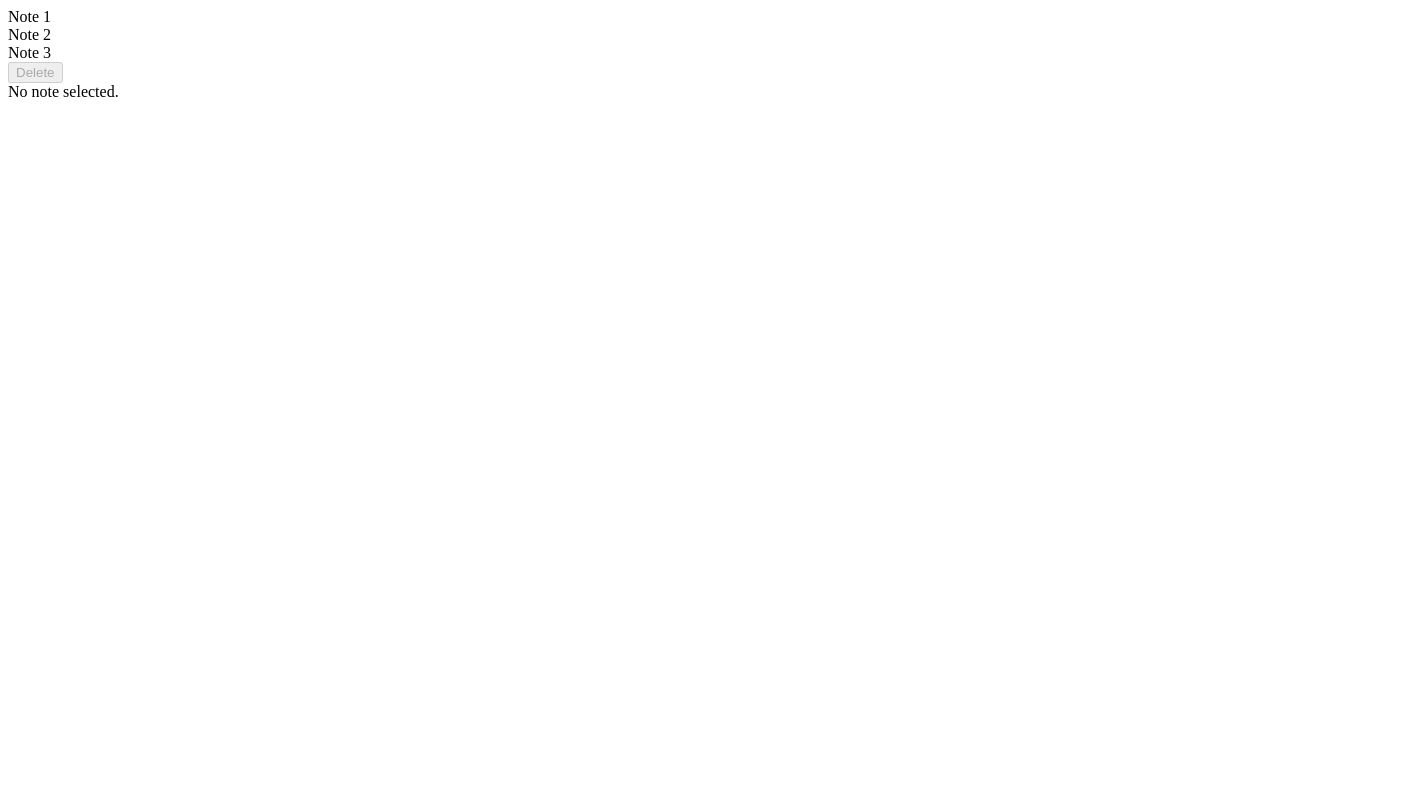
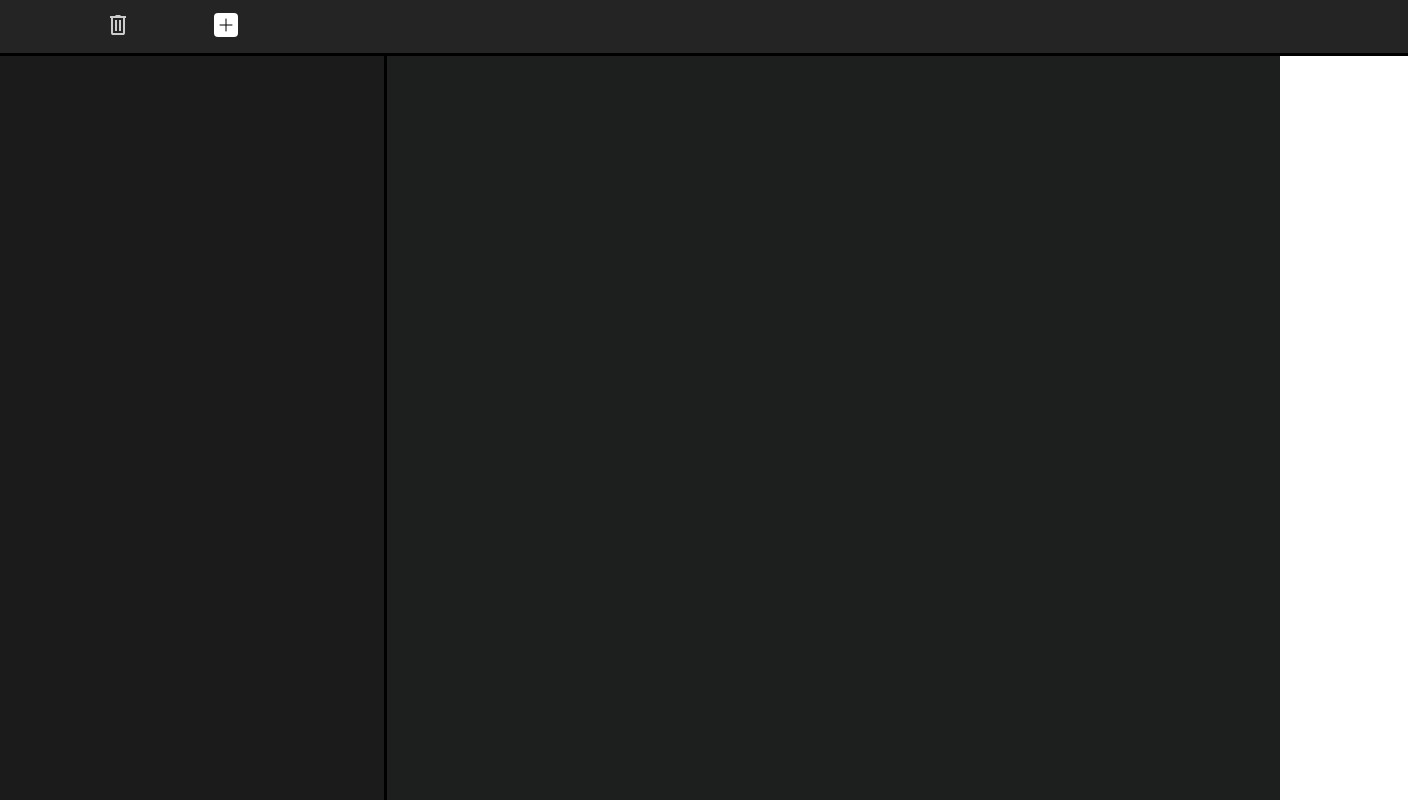
Before and after one commit to loqumi/Notes, a React (Create React App) app: page / in a window 1280 px wide. Shown: the top 800 px of the page, 1408 px wide, since content can reach past the window. Built offline with nearby package versions, Linux system fonts and the light colour scheme.

Commit message:
added styles + func(add note), declare css and svg

```diff
--- a/public/index.html
+++ b/public/index.html
@@ -4,6 +4,9 @@
     <meta charset="utf-8" />
     <meta name="viewport" content="width=device-width, initial-scale=1" />
     <meta name="theme-color" content="#000000" />
+    <link rel="preconnect" href="https://fonts.googleapis.com">
+    <link rel="preconnect" href="https://fonts.gstatic.com" crossorigin>
+    <link href="https://fonts.googleapis.com/css2?family=Montserrat&display=swap" rel="stylesheet">
     <meta
       name="description"
       content="Web site created using create-react-app"
--- a/src/App.tsx
+++ b/src/App.tsx
@@ -2,14 +2,17 @@ import React from 'react';
 import Sidebar from './components/Sidebar';
 import Workspace from './components/Workspace';
 import { NotesProvider } from './components/NotesContext';
+import Navbar from "./components/Navbar";
+import styles from "./styles/index.module.css";
 
 function App() {
     return (
         <NotesProvider>
-            <div className="app">
+            <Navbar />
+            <main className={styles.main}>
                 <Sidebar />
                 <Workspace />
-            </div>
+            </main>
         </NotesProvider>
     );
 }
--- a/src/components/ListItem.tsx
+++ b/src/components/ListItem.tsx
@@ -1,5 +1,6 @@
 import React, {useContext} from 'react';
 import { NotesContext } from './NotesContext';
+import styles from "../styles/ListItem.module.css"
 interface Note {
     id: string;
     title: string;
@@ -19,7 +20,7 @@ function ListItem({ note }: ListItemProps) {
     };
 
     return (
-        <div className="list-item" onClick={handleClick}>
+        <div className={styles.list_item} onClick={handleClick}>
             {note.title}
         </div>
     );
--- /dev/null
+++ b/src/components/Navbar.tsx
@@ -0,0 +1,40 @@
+import { TrashIcon } from "../icons";
+import { addIcon } from "../icons";
+import React, { useContext } from "react";
+import { NotesContext } from "./NotesContext";
+import styles from "../styles/Navbar.module.css"
+
+function Navbar() {
+    const { selectedNote, deleteNote, addNote, selectNote } = useContext(NotesContext);
+
+    const handleDelete = () => {
+        if (selectedNote) {
+            if (window.confirm('Are you sure you want to delete this note?')) {
+                deleteNote(selectedNote.id);
+            }
+        }
+    };
+
+    const handleAddNote = () => {
+        const note = {
+            id: Date.now().toString(),
+            title: 'new note',
+            content: '',
+        }
+        addNote(note);
+        selectNote(note);
+    };
+
+    return (
+        <header className={styles.toolbar}>
+            <button onClick={handleDelete} disabled={!selectedNote}>
+                <img src={TrashIcon} alt="delete" className={styles.icon} />
+            </button>
+            <button onClick={handleAddNote}>
+                <img src={addIcon} alt="add" className={styles.icon} />
+            </button>
+        </header>
+    )
+}
+
+export default Navbar;
--- a/src/components/NotesContext.tsx
+++ b/src/components/NotesContext.tsx
@@ -11,7 +11,8 @@ interface NotesContextType {
     selectedNote: Note | null;
     selectNote: (note: Note) => void;
     deleteNote: (noteId: string) => void;
-    updateNote: (noteId: string, newContent: string) => void;
+    updateNote: (noteId: string, payload: Partial<Note>) => void;
+    addNote: (note: Note) => void;
 }
 
 export const NotesContext = createContext<NotesContextType>({
@@ -20,6 +21,7 @@ export const NotesContext = createContext<NotesContextType>({
     selectNote: () => {},
     deleteNote: () => {},
     updateNote: () => {},
+    addNote: () => {},
 });
 
 interface NotesProviderProps {
@@ -27,11 +29,7 @@ interface NotesProviderProps {
 }
 
 export const NotesProvider: React.FC<NotesProviderProps> = ({ children }) => {
-    const [notes, setNotes] = useState<Note[]>([
-        { id: '1', title: 'Note 1', content: 'This is the content of note 1.' },
-        { id: '2', title: 'Note 2', content: 'This is the content of note 2.' },
-        { id: '3', title: 'Note 3', content: 'This is the content of note 3.' },
-    ]);
+    const [notes, setNotes] = useState<Note[]>([]);
     const [selectedNote, setSelectedNote] = useState<Note | null>(null);
 
     const selectNote = (note: Note) => {
@@ -43,12 +41,15 @@ export const NotesProvider: React.FC<NotesProviderProps> = ({ children }) => {
         setSelectedNote(null);
     };
 
-    const updateNote = (noteId: string, newContent: string) => {
+    const updateNote = (noteId: string, payload: Partial<Note>) => {
         setNotes((prevNotes) =>
             prevNotes.map((note) =>
-                note.id === noteId ? { ...note, content: newContent } : note
+                note.id === noteId ? { ...note, ...payload } : note
             )
         );
+    };
+    const addNote = (note: Note) => {
+        setNotes((prevNotes) => [...prevNotes, note]);
     };
 
     return (
@@ -59,6 +60,7 @@ export const NotesProvider: React.FC<NotesProviderProps> = ({ children }) => {
                 selectNote,
                 deleteNote,
                 updateNote,
+                addNote,
             }}
         >
             {children}
--- a/src/components/Sidebar.tsx
+++ b/src/components/Sidebar.tsx
@@ -6,11 +6,11 @@ function Sidebar() {
     const { notes, selectNote } = useContext(NotesContext);
 
     return (
-        <div className="sidebar">
+        <section>
             {notes.map((note) => (
                 <ListItem key={note.id} note={note} onSelect={selectNote} />
             ))}
-        </div>
+        </section>
     );
 }
 
--- a/src/components/Workspace.tsx
+++ b/src/components/Workspace.tsx
@@ -1,54 +1,48 @@
-import React, {useContext, useEffect, useState} from 'react';
-import { NotesContext } from './NotesContext';
+import React, {useContext, useEffect, useRef, useState} from 'react';
+import {NotesContext} from './NotesContext';
 import {useDebounce} from "../hooks/useDebounce";
+import styles from "../styles/Workspace.module.css"
+import ReactQuill from 'react-quill';
+import 'react-quill/dist/quill.snow.css';
 
 function Workspace() {
-    const { selectedNote, deleteNote, updateNote } = useContext(NotesContext);
+    const ref = useRef<ReactQuill | null>(null)
+    const {selectedNote, updateNote} = useContext(NotesContext);
     const [value, setValue] = useState('');
     const debouncedValue = useDebounce<string>(value, 500)
 
-    const handleDelete = () => {
-        if (selectedNote) {
-            if (window.confirm('Are you sure you want to delete this note?')) {
-                deleteNote(selectedNote.id);
-            }
-        }
+    const handleContentChange = (value: string) => {
+        setValue(value);
+        const title = (ref.current?.editingArea as any).querySelector('.ql-editor > *:first-child').textContent || 'empty title'
+        if (selectedNote?.id) updateNote(selectedNote?.id, {title})
     };
 
-    const handleContentChange = (e: React.ChangeEvent<HTMLTextAreaElement>) => {
-        setValue(e.target.value);
-    };
+    useEffect(() => {
+        if (selectedNote) {
+            updateNote(selectedNote.id, {content: debouncedValue});
+        }
+    }, [debouncedValue, selectedNote])
 
-    useEffect(()=> {
+    useEffect(() => {
         if (selectedNote) {
-            updateNote(selectedNote.id, debouncedValue);
-        }
-    },[debouncedValue, selectedNote])
-
-    useEffect(()=> {
-        if (selectedNote){
             setValue(selectedNote.content)
         }
+        const elem = ref.current?.editingArea
+        ref.current?.editor?.focus();
     }, [selectedNote])
 
     return (
-        <div className="workspace">
-            <div className="toolbar">
-                <button onClick={handleDelete} disabled={!selectedNote}>
-                    Delete
-                </button>
-            </div>
+        <section>
             {selectedNote ? (
-                <div className="note-content">
-                    <textarea
-                        value={value}
-                        onChange={handleContentChange}
-                    />
-                </div>
-            ) : (
-                <div className="no-note-selected">No note selected.</div>
-            )}
-        </div>
+                <ReactQuill
+                    ref={ref}
+                    className={styles.textarea}
+                    value={value}
+                    onChange={handleContentChange}
+                />
+            ) : null
+            }
+        </section>
     );
 }
 
--- /dev/null
+++ b/src/icons/index.ts
@@ -0,0 +1,9 @@
+import TrashIcon from "./trashIcon.svg"
+import addIcon from "./addIcon.svg"
+
+export {
+    TrashIcon
+}
+export {
+    addIcon
+}
--- a/src/index.tsx
+++ b/src/index.tsx
@@ -1,6 +1,7 @@
 import React from 'react';
 import ReactDOM from 'react-dom/client';
 import App from './App';
+import './styles/index.css'
 
 const root = ReactDOM.createRoot(
   document.getElementById('root') as HTMLElement
--- a/src/styles/Navbar.module.css
+++ b/src/styles/Navbar.module.css
@@ -1,5 +1,6 @@
 .toolbar {
-    padding: 0 64px;
+    padding: 8px 64px;
+    border-bottom: 3px solid black;
 }
 .toolbar button {
     margin: 0 32px;
--- /dev/null
+++ b/src/types/declare.d.ts
@@ -0,0 +1,2 @@
+declare module '*.css'
+declare module '*.svg'
```
